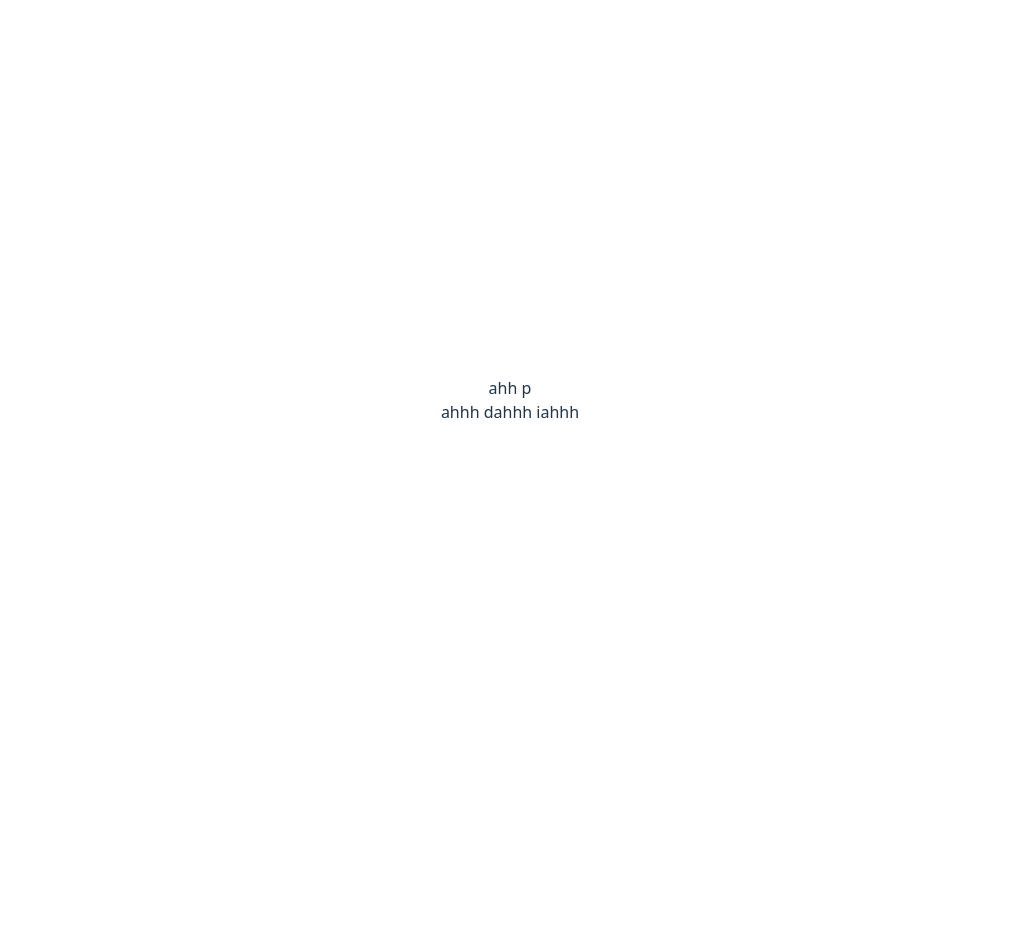
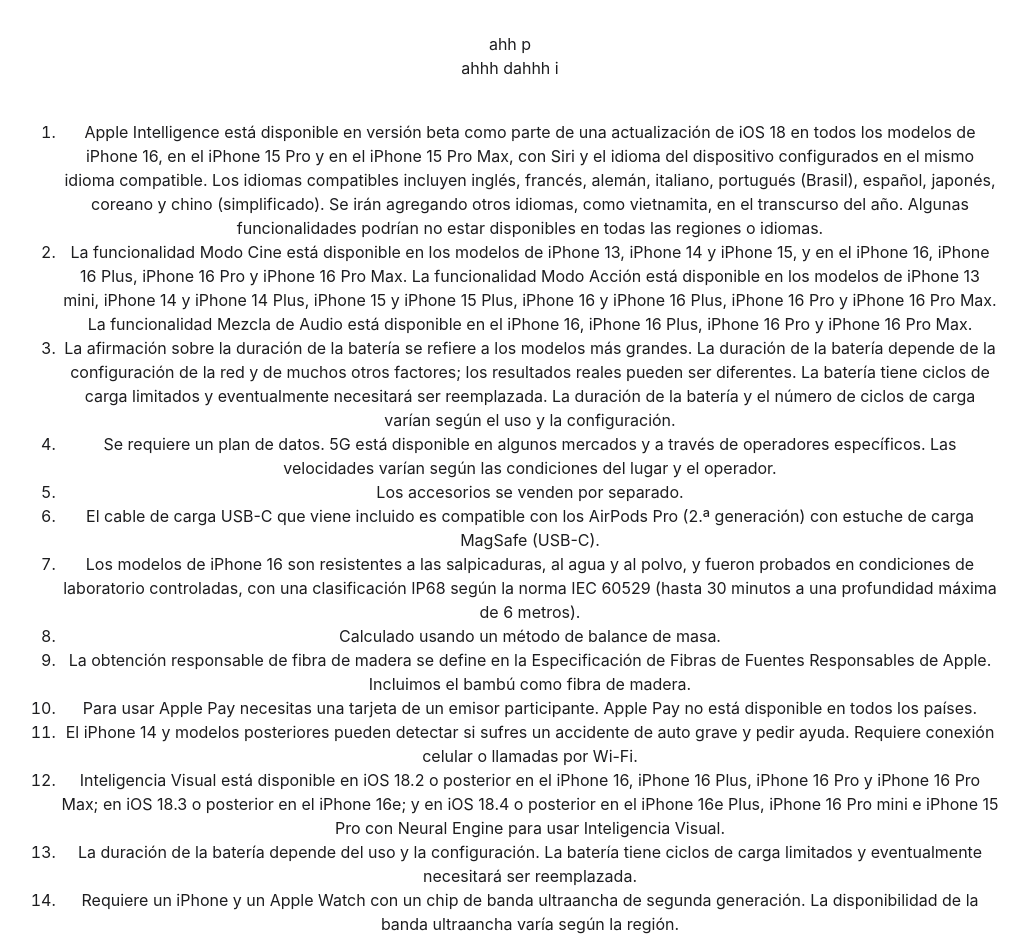
Before and after one commit to karen111-star/avanzadas2, a React (Vite) app: page / in a window 1280 px wide. Shown: the top 952 px of the page, without its empty margins (130-1159 px from the left). Before the commit the page ends 800 px from the top, so only its background shows below. Built offline with nearby package versions, Linux system fonts and the light colour scheme.

Commit message:
terminos y condiciones Este apartado contiene infromacion acerca de terminos y condiciones de celulares de line apple

```diff
--- a/src/Iphone.jsx
+++ b/src/Iphone.jsx
@@ -1,11 +1,13 @@
 import { useState } from 'react'
 import './App.css'
+import Villamarin_terminos_condiciones from './Villamarin_terminos_condiciones.jsx'
 
 function Iphone() {
 
   return (
     <>
       ahhh i
+      <Villamarin_terminos_condiciones/>
     </>
   )
 }
--- /dev/null
+++ b/src/Villamarin_terminos_condiciones.css
@@ -0,0 +1,38 @@
+/* App.css */
+body {
+  margin: 0;
+  padding: 0;
+  font-family: -apple-system, BlinkMacSystemFont, "Segoe UI", Roboto, "Helvetica Neue", Arial, sans-serif;
+  background-color: #fff;
+  color: #1d1d1f;
+}
+
+.container {
+  max-width: 980px; /* Apple usa alrededor de este ancho */
+  margin: 40px auto;
+  padding: 0 20px;
+}
+
+.disclaimer-list {
+  list-style-type: decimal;
+  list-style-position: outside;
+  padding-left: 20px;
+  margin: 0;
+  font-size: 12px;
+  line-height: 1.5;
+  color: #6e6e73;
+}
+
+.disclaimer-list li {
+  margin-bottom: 8px; /* más compacto */
+  text-align: justify;
+}
+
+.disclaimer-list a {
+  color: #0066cc; /* azul Apple */
+  text-decoration: none;
+}
+
+.disclaimer-list a:hover {
+  text-decoration: underline;
+}
--- /dev/null
+++ b/src/Villamarin_terminos_condiciones.jsx
@@ -0,0 +1,48 @@
+// App.jsx
+import react from "react";
+import "./Villamarin_terminos_condiciones.css";
+
+function Villamarin_terminos_condiciones() {
+  // Objeto con la información
+  const data = {
+    titulo: "",
+    notas: [
+      "Apple Intelligence está disponible en versión beta como parte de una actualización de iOS 18 en todos los modelos de iPhone 16, en el iPhone 15 Pro y en el iPhone 15 Pro Max, con Siri y el idioma del dispositivo configurados en el mismo idioma compatible. Los idiomas compatibles incluyen inglés, francés, alemán, italiano, portugués (Brasil), español, japonés, coreano y chino (simplificado). Se irán agregando otros idiomas, como vietnamita, en el transcurso del año. Algunas funcionalidades podrían no estar disponibles en todas las regiones o idiomas.",
+      "La funcionalidad Modo Cine está disponible en los modelos de iPhone 13, iPhone 14 y iPhone 15, y en el iPhone 16, iPhone 16 Plus, iPhone 16 Pro y iPhone 16 Pro Max. La funcionalidad Modo Acción está disponible en los modelos de iPhone 13 mini, iPhone 14 y iPhone 14 Plus, iPhone 15 y iPhone 15 Plus, iPhone 16 y iPhone 16 Plus, iPhone 16 Pro y iPhone 16 Pro Max. La funcionalidad Mezcla de Audio está disponible en el iPhone 16, iPhone 16 Plus, iPhone 16 Pro y iPhone 16 Pro Max.",
+      "La afirmación sobre la duración de la batería se refiere a los modelos más grandes. La duración de la batería depende de la configuración de la red y de muchos otros factores; los resultados reales pueden ser diferentes. La batería tiene ciclos de carga limitados y eventualmente necesitará ser reemplazada. La duración de la batería y el número de ciclos de carga varían según el uso y la configuración.",
+      "Se requiere un plan de datos. 5G está disponible en algunos mercados y a través de operadores específicos. Las velocidades varían según las condiciones del lugar y el operador.",
+      "Los accesorios se venden por separado.",
+      "El cable de carga USB-C que viene incluido es compatible con los AirPods Pro (2.ª generación) con estuche de carga MagSafe (USB-C).",
+      "Los modelos de iPhone 16 son resistentes a las salpicaduras, al agua y al polvo, y fueron probados en condiciones de laboratorio controladas, con una clasificación IP68 según la norma IEC 60529 (hasta 30 minutos a una profundidad máxima de 6 metros).",
+      "Calculado usando un método de balance de masa.",
+      "La obtención responsable de fibra de madera se define en la Especificación de Fibras de Fuentes Responsables de Apple. Incluimos el bambú como fibra de madera.",
+      "Para usar Apple Pay necesitas una tarjeta de un emisor participante. Apple Pay no está disponible en todos los países.",
+      "El iPhone 14 y modelos posteriores pueden detectar si sufres un accidente de auto grave y pedir ayuda. Requiere conexión celular o llamadas por Wi-Fi.",
+      "Inteligencia Visual está disponible en iOS 18.2 o posterior en el iPhone 16, iPhone 16 Plus, iPhone 16 Pro y iPhone 16 Pro Max; en iOS 18.3 o posterior en el iPhone 16e; y en iOS 18.4 o posterior en el iPhone 16e Plus, iPhone 16 Pro mini e iPhone 15 Pro con Neural Engine para usar Inteligencia Visual.",
+      "La duración de la batería depende del uso y la configuración. La batería tiene ciclos de carga limitados y eventualmente necesitará ser reemplazada.",
+      "Requiere un iPhone y un Apple Watch con un chip de banda ultraancha de segunda generación. La disponibilidad de la banda ultraancha varía según la región."
+    ],
+    avisos: [
+      "Los modelos de iPhone 14, iPhone 15 y iPhone 16 (números A2650, A2651, A2649, A2632, A2846, A2847, A2848, A2849, A3081, A3082, A3083, A3084 y A3212) que ofrece Apple para EE.UU. y Puerto Rico se activan exclusivamente con una eSIM y no son compatibles con tarjetas SIM físicas. El uso de la eSIM requiere un plan de servicio móvil (que puede incluir restricciones sobre el cambio de proveedor de servicio y roaming, incluso una vez vencido el contrato). No todos los operadores admiten la eSIM. El uso de la eSIM puede estar desactivado en los iPhone comprados a través de algunos operadores. Consulta los detalles con tu operador. Para obtener más información, visita apple.com/co/esim.",
+      "Las funcionalidades están sujetas a cambios. Algunas funcionalidades, aplicaciones y servicios podrían no estar disponibles en todas las regiones o idiomas.",
+      "Algunas funcionalidades requieren hardware y software específicos. Para obtener más información, consulta la disponibilidad de funcionalidades.",
+      "Honor of Kings: World estará disponible más adelante."
+    ]
+  };
+
+  return (
+    <div className="container">
+      <h1 className="title">{data.titulo}</h1>
+      <ol className="list">
+        {data.notas.map((nota, index) => (
+          <li key={index} className="list-item">
+            {nota}
+          </li>
+        ))}
+      </ol>
+      <ol className="title">{data.avisos}</ol>
+    </div>
+  );
+}
+
+export default Villamarin_terminos_condiciones;
```
